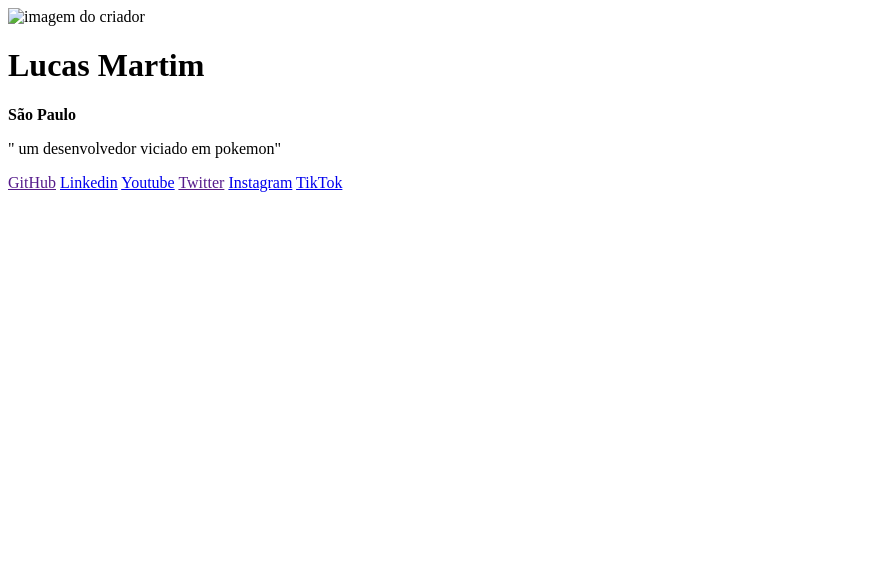
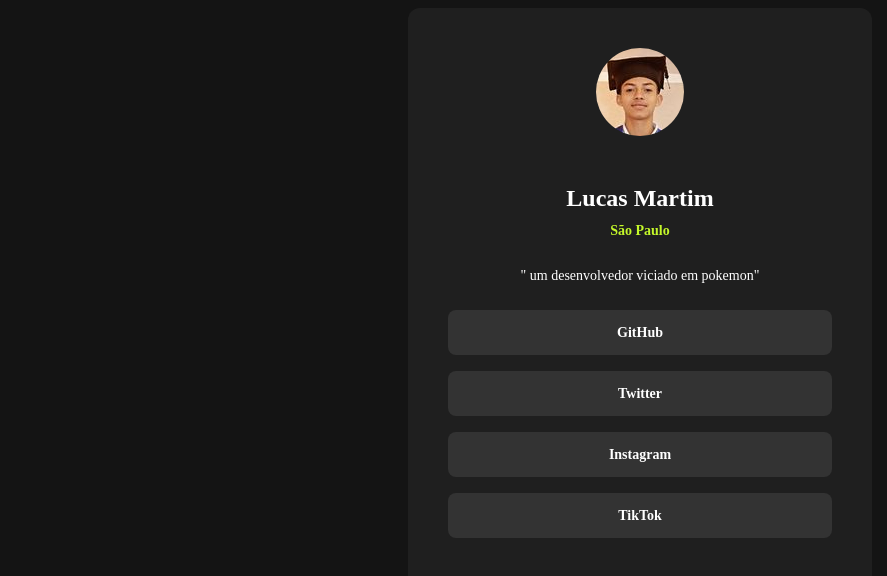
Before and after one commit to Lucasmartim12l/meus-links, a plain HTML site: page meus-links/index.html in a window 1280 px wide. Shown: the whole page, without its empty margins (0-887 px from the left). Drawn offline with Linux system fonts and the light colour scheme.

Commit message:
adicionado efeito de hover para as ancoras

```diff
--- a/meus-links/index.html
+++ b/meus-links/index.html
@@ -11,18 +11,16 @@
 </head>
 <body>
     <div>
-        <img src="" alt="imagem do criador ">
+        <img src="./lucas 88x88.jpg" alt="imagem do criador ">
         <h1> Lucas Martim </h1>
         <strong>São Paulo</strong>
 
         <p>" um desenvolvedor viciado em pokemon"</p>
 
-        <a href= "" target="_blank">GitHub</a>
-        <a href=" " target="_blank">Linkedin</a>
-        <a href=" " target="_blank">Youtube</a>
-         <a href="" target="_blank">Twitter</a>
+        <a href= "https://github.com/Lucasmartim12l" target="_blank">GitHub</a>
+         <a href="https://twitter.com/LucasMarti40531" target="_blank">Twitter</a>
         <a href=" https://www.instagram.com/lcs.martim/ " target="_blank">Instagram</a>
-        <a href=" " target="_blank">TikTok</a>
+        <a href="https://www.tiktok.com/@lucasmartimdantas " target="_blank">TikTok</a>
 
     </div>
 </body>
--- a/meus-links/style.css
+++ b/meus-links/style.css
@@ -0,0 +1,75 @@
+{
+    margin: 0;
+    padding: 0;
+    box-sizing: border-box;
+    font-family: "Inter", sans-serif;
+}
+
+body {
+    background-color:  #141414;
+    height: 100vh;
+    display: flex;
+    justify-content: center;
+}
+h1,p,a{
+    color: #fff;
+}
+div{
+    background-color: #1f1f1f;
+    width: 384px;
+    padding: 40px;
+    text-align: center;
+    border-radius: 12px;
+}
+
+div img {
+    border-radius: 50%;
+    margin-bottom: 24px;
+
+}
+
+div h1 {
+    font-size: 24px;
+     line-height: 36px;
+     font-weight: 600;
+     margin-bottom: 4px;
+
+}
+
+div strong {
+    color: #c4f82a;
+    font-size: 14px;
+    line-height: 21px;
+
+
+}
+
+div p {
+    margin-block: 24px;
+    font-size: 14px;
+    line-height: 21px;
+}
+
+div a + a{
+    margin-top: 16px;
+
+}
+
+div a {
+    display: block;
+    text-decoration: none;
+    background-color: #333333;
+    padding: 12px;
+    border-radius: 8px;
+    font-weight: 700;
+    font-size: 14px;
+    line-height: 21px;
+
+}
+
+div a:hover{
+     background-color: #c4f82a;
+     color: #141414;
+      transition: 1s;
+
+}
```
Also changed, not shown: meus-links/lucas 88x88.jpg (renamed from lucas 88x88.jpg).
